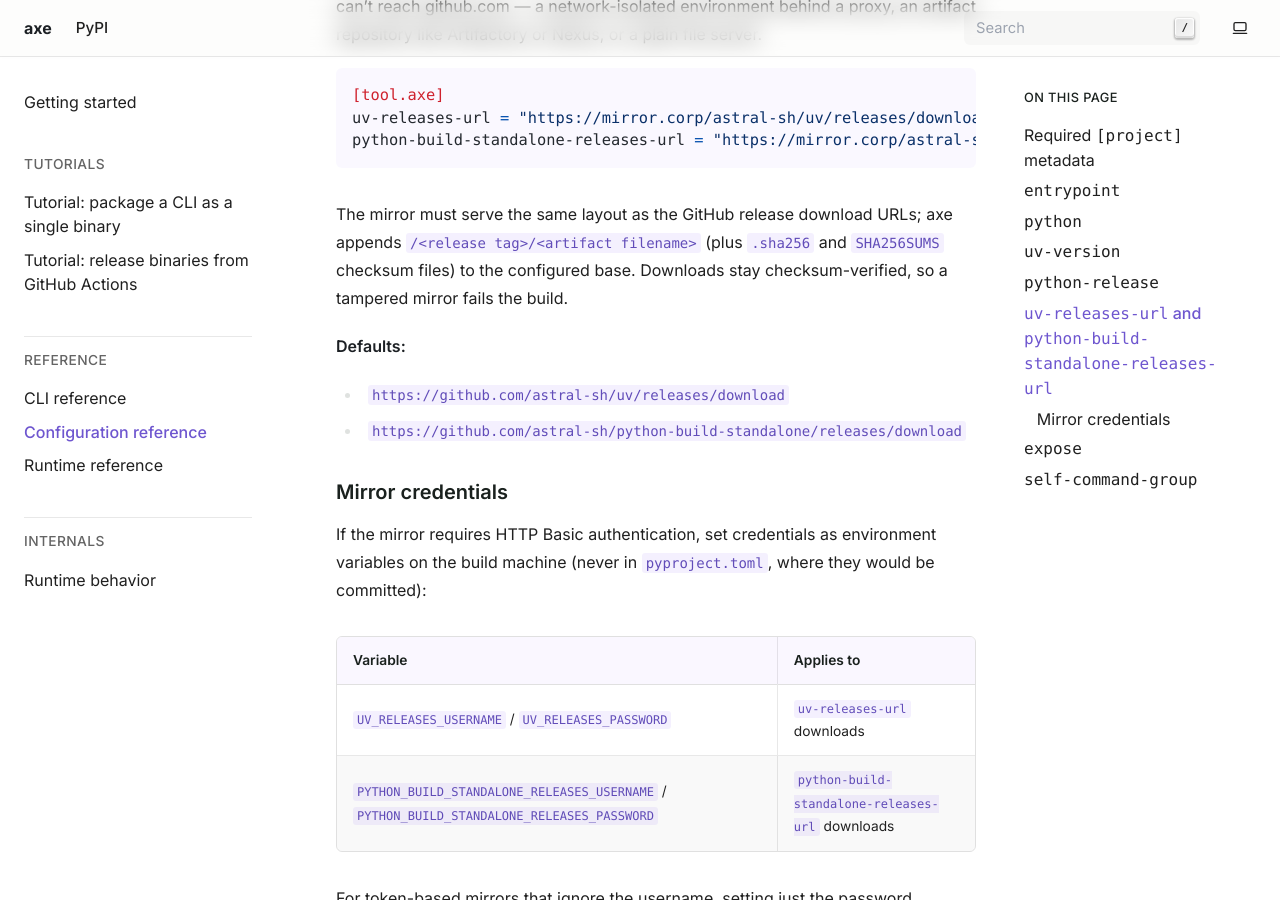
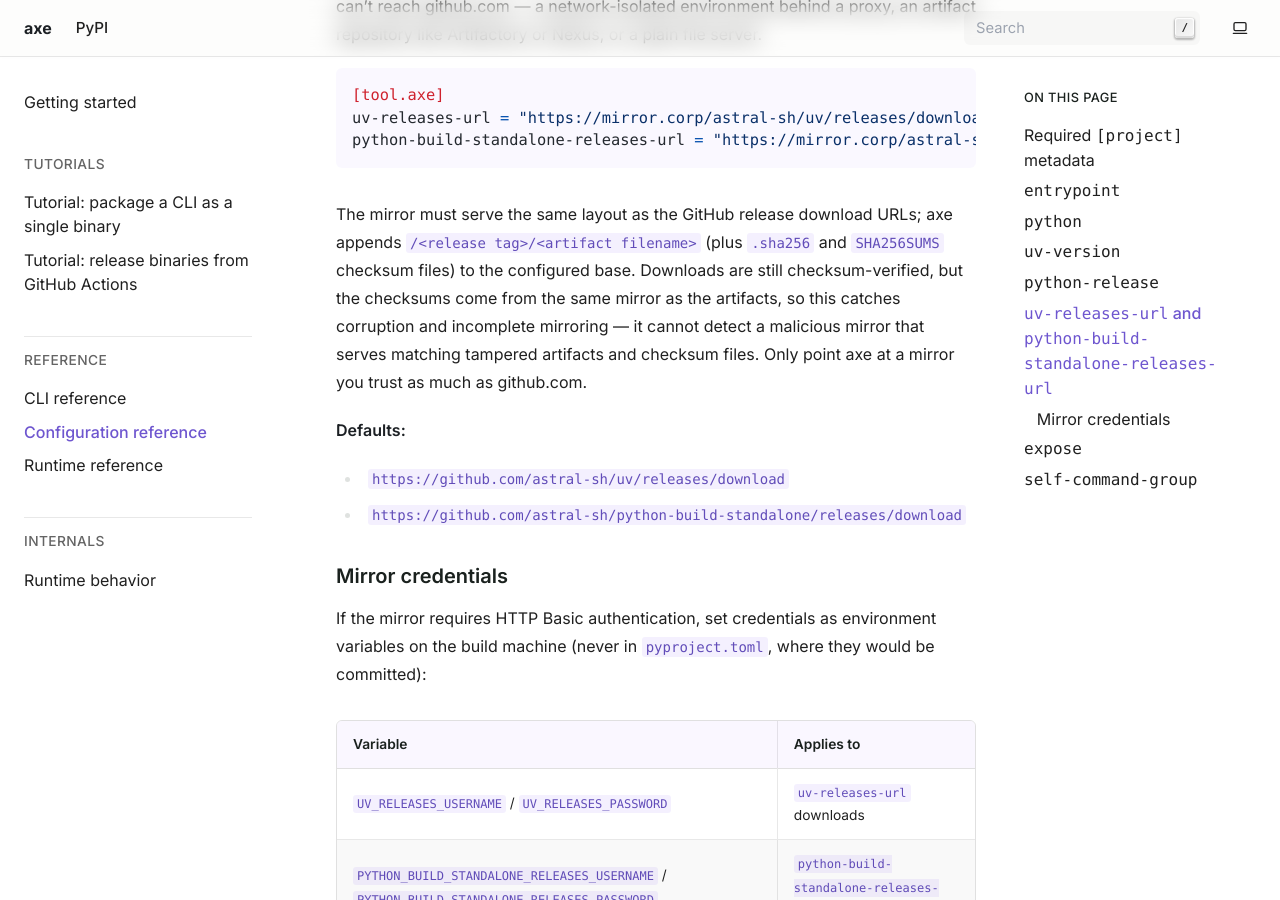
Before and after one commit to soasme/axe, a Sphinx documentation site: the page built from docs/reference/configuration.md, in a window 1280 px wide and 900 px high, scrolled down 2290 px. Built offline with Sphinx 7.4.7, drawn with Linux system fonts in a browser that asks for light colours.

Commit message:
docs: don't overstate mirror integrity guarantees
Checksum files are fetched from the same configured mirror as the
artifacts, so verification catches corruption and incomplete mirroring,
not a malicious mirror serving matching tampered files.

Co-Authored-By: Claude Fable 5 <noreply@anthropic.com>

```diff
--- a/docs/reference/configuration.md
+++ b/docs/reference/configuration.md
@@ -86,8 +86,11 @@ python-build-standalone-releases-url = "https://mirror.corp/astral-sh/python-bui
 
 The mirror must serve the same layout as the GitHub release download URLs;
 axe appends `/<release tag>/<artifact filename>` (plus `.sha256` and
-`SHA256SUMS` checksum files) to the configured base. Downloads stay
-checksum-verified, so a tampered mirror fails the build.
+`SHA256SUMS` checksum files) to the configured base. Downloads are still
+checksum-verified, but the checksums come from the same mirror as the
+artifacts, so this catches corruption and incomplete mirroring — it cannot
+detect a malicious mirror that serves matching tampered artifacts and
+checksum files. Only point axe at a mirror you trust as much as github.com.
 
 **Defaults:**
 
```
